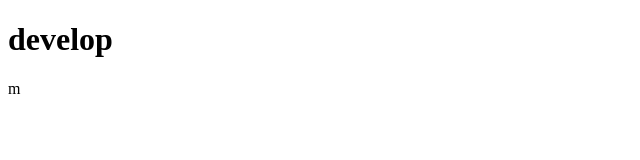
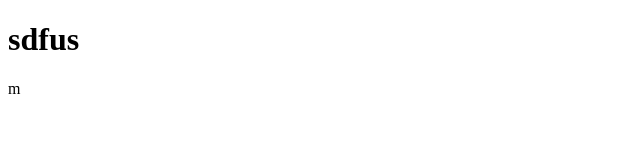
Before and after one commit to ashwinsapkale65/demorepo, a plain HTML site: page index.html in a window 1280 px wide. Shown: the whole page, without its empty margins (0-640 px from the left). Drawn offline with Linux system fonts and the light colour scheme.

Commit message:
first commit

```diff
--- a/index.html
+++ b/index.html
@@ -7,6 +7,6 @@
     <title>Document</title>
 </head>
 <body>
-    <h1>develop</h1>
+    <h1>sdfus</h1>
 </body>
 </html>m
```
